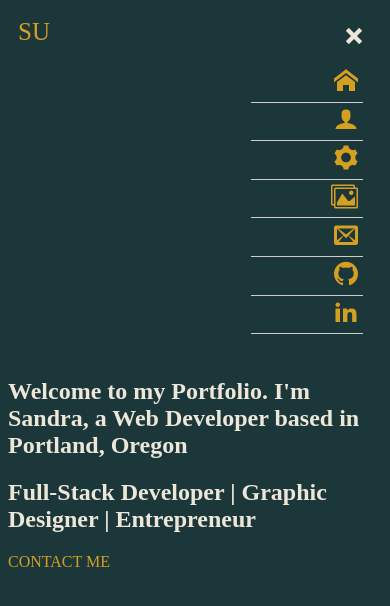
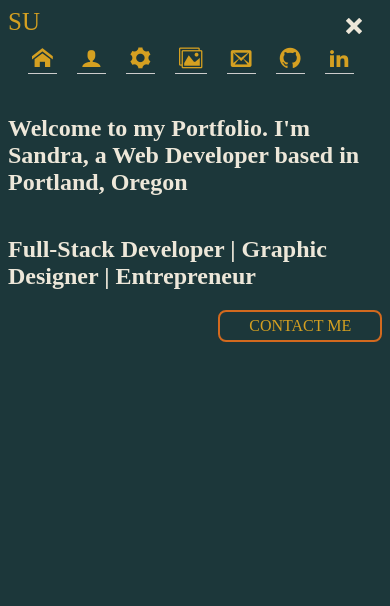
Before and after one commit to sandraul/301n-portfolio, a website: page public/index.html in a window 390 px wide. Both pictures are taken after a click on the element 354 px from the left and 36 px from the top of the page. Drawn offline with Linux system fonts and the light colour scheme; files whose address does not match are found by name.

Commit message:
Worked on CSS

```diff
--- a/public/index.html
+++ b/public/index.html
@@ -17,9 +17,12 @@
   <body>
     <header class="site-header clearfix">
       <nav class="main-nav">
-        <div id="logo"><a href="#" target="_self">SU</a></div>
-        <div class="icon-menu"></div>
-        <div class="icon-cross"></div>
+        <div class="logo-icons">
+          <div id="logo"><a href="#" target="_self">SU</a></div>
+          <div class="icon-menu"></div>
+          <div class="icon-cross"></div>
+        </div>
+      <div class="icon-list">
         <ul>
           <li class="tab" data-content="home" ><a href="#"><i class="icon-home"></i></a>
           <li class="tab" data-content="about"><a href="#"><i class="icon-user"></i></a></li>
@@ -29,12 +32,14 @@
           <li><a href="https://github.com/sandraul" target="_blank"  class="icon-github"></a></li>
           <li><a href="https://www.linkedin.com/in/sandra-ultreras" target="_blank" class="icon-linkedin2"></a></li>
         </ul>
+      </div>
+
       </nav>
     </header>
 
     <main>
 <!-- welcome section  -->
-    <section id="main" class="tab-content">
+    <section id="home" class="tab-content">
       <h1>Welcome to my Portfolio. I'm Sandra, a Web Developer based in Portland, Oregon</h1>
       <h2>Full-Stack Developer | Graphic Designer | Entrepreneur</h2>
       <a class="contact-button" href="mailto:sandraultreras@gmail.com" target="_top">CONTACT ME</a>
@@ -44,7 +49,8 @@
     <section id="about" class="tab-content">
           <div id="about-container">
             <h1>About Me</h1>
-              <p>I grew up in Oaxaca, a relativly small city from Mexico.</p>
+              <p>Lorem ipsum dolor sit amet, consectetur adipiscing elit. Aliquam finibus nisl lacus, id finibus est rhoncus eget. Morbi ipsum dolor, mollis lobortis efficitur in, luctus ac tellus. Morbi in magna tincidunt nisi venenatis congue. Nam ullamcorper pharetra eleifend. Sed rhoncus lectus non lectus convallis molestie. Morbi convallis semper magna faucibus accumsan. Integer tortor diam, convallis et facilisis eu, suscipit non sapien. Nullam ut porta sem, vitae vehicula eros.</p><br>
+              <p>Suspendisse condimentum quam nulla, in commodo purus posuere a. Phasellus ultrices nisi et enim hendrerit, sed mattis enim finibus. Curabitur consequat arcu quis odio bibendum, ut egestas erat tempor. Morbi ipsum orci, semper quis fermentum in, gravida a libero. Vestibulum sodales ultrices convallis. Integer porttitor quam a tincidunt venenatis. Nulla nisi sem, porta at mauris vitae, hendrerit fermentum leo. Vestibulum ultrices auctor ante, et tincidunt odio mollis ac. Cras condimentum efficitur pharetra.</p>
           </div>
     </section>
 
@@ -52,7 +58,12 @@
     <section id="skills" class="tab-content">
       <div class="skills-container">
         <h1>Skills:</h1>
-          <p>TEXTtextTexT, TEXTtextTexT, TEXTtextTexT, TEXTtextTexT, TEXTtextTexT</p>
+          <p>Lorem ipsum dolor sit amet, consectetur adipiscing elit. Aliquam finibus nisl lacus, id finibus est rhoncus eget. Morbi ipsum dolor, mollis lobortis efficitur in, luctus ac tellus. </p>
+            <ul>
+              <li>Morbi in magna tincidunt nisi.</li>
+              <li>Nam ullamcorper pharetra eleifend.</li>
+              <li>Sed rhoncus lectus non lectus convallis molestie.</li>
+            </ul>
       </div>
     </section>
 
@@ -71,7 +82,6 @@
 
     <script src="vendor/jquery-3.2.1.js"></script>
     <script src="vendor/handlebars-v4.0.11.js"></script>
-    <script src="scripts/portfolioData.js"></script>
     <script src="scripts/portfolio.js"></script>
     <script src="scripts/portfolioView.js"></script>
   </body>
--- a/public/scripts/portfolio.js
+++ b/public/scripts/portfolio.js
@@ -24,7 +24,7 @@ Portfolio.fetchAll = function() {
   } else {
   console.log("localStorage doesn't exist");
   $.getJSON("/data/portfolioJSON.json", function(data) {
-    localStorage.setItem ('portfolioData', JSON.stringify(data));
+    localStorage.setItem('portfolioData', JSON.stringify(data));
     Portfolio.loadAll(data);
     portfolioView.initPage();
     })
--- a/public/scripts/portfolioData.js
+++ /dev/null
@@ -1,25 +0,0 @@
-'use strict'
-
-//Raw data array for WORK SECTION
-var portfolioData = [
-  {
-    image: "images/work1.jpg",
-    title: "Ancestro Products",
-    description: "<p>This is my first work. 2008</p>",
-    link: "http://www.ancestroproducts.com",
-  },
-
-  {
-    image: "images/work2.jpg",
-    title: "Hacienda CDC",
-    description: "<p>This is my second work. 2012</p>",
-    link: "http://www.haciendacdc.com",
-  },
-
-  {
-    image: "images/work3.jpg",
-    title: "Eat.Think.Grow",
-    description: "<p>This is my third work. 2016</p>",
-    link: "http://www.eatthinkgrow.org",
-  },
-];
--- a/public/scripts/portfolioView.js
+++ b/public/scripts/portfolioView.js
@@ -6,7 +6,7 @@ portfolioView.handleMainNav = function () {
 
   $('.icon-menu').on('click', function () {
 
-    $('.main-nav ul').slideToggle('slow', function () {
+    $('.icon-list').slideToggle('slow', function () {
       $('.icon-menu').hide();
       $('.icon-cross').show();
     });
@@ -15,7 +15,7 @@ portfolioView.handleMainNav = function () {
 
   $('.icon-cross').on('click', function () {
 
-    $('.main-nav ul').slideToggle('slow', function () {
+    $('.icon-list').slideToggle('slow', function () {
       $('.icon-cross').hide();
       $('.icon-menu').show();
     });
@@ -33,12 +33,11 @@ portfolioView.handleTabs = function() {
     if ($('.icon-cross').css('display') !== 'none') {
       $('.icon-cross').click(); //This hides the menu when clicking on a section
     }
-  });
-
+  })
   //This shows the main section only on initial load
   $('.tab-content').hide();
-  $('#main').fadeIn(1000);
-}
+  $('#home').fadeIn(1000);
+};
 
 portfolioView.initPage = function() {
   Portfolio.all.forEach(function(project) {
@@ -51,5 +50,4 @@ $(document).ready(function() {
   portfolioView.handleMainNav();
   portfolioView.handleTabs();
   Portfolio.fetchAll();
-
 })
--- a/public/styles/base.css
+++ b/public/styles/base.css
@@ -3,20 +3,17 @@
 @import 'modules.css';
 
 body {
-  /*line-height: 1.5;*/
-  /*font-size: 100%;*/
   color: #EDE7D9;
   background-color: #1C373A;
-  /*margin: 0 auto;*/
-  /*width: 100%;*/
 }
 
 
 /*TEXT STYLES
 =======================================*/
 
-p {
+p, ul {
   font-size: 1em;
+  color: DarkKhaki;
 }
 
 /*LINK STYLES
--- a/public/styles/modules.css
+++ b/public/styles/modules.css
@@ -1,6 +1,6 @@
+/*--- HEADER ---*/
 .icon-menu {
-   float: right;
-   margin: 20px;
+  margin: 10px 20px 10px 0;
   padding: 0;
   font-size: 100%;
   position: relative;
@@ -8,23 +8,30 @@
 
 .icon-cross {
   display: none;
-  float: right;
-  margin: 20px;
+  margin: 10px 20px 10px 0;
   padding: 0;
   font-size: 100%;
   position: relative;
 }
 
+.logo-icons {
+  display: flex;
+  justify-content: space-between;
+}
+
+.icon-list {
+  display: none;
+}
+
 .main-nav ul {
-   float: right;
-   width: 30%;
-   display: none;
+  display: flex;
+  flex-direction: row;
+  justify-content: space-evenly;
   margin-top: 0;
-   margin-right: .8em;
+  margin-right: .4em;
+  padding: 0;
   list-style: none;
-   clear: both;
-   font-size: 1.5em;
-   /*transition: all .3s ease-out;*/
+  font-size: 1.3em;
 }
 
 .main-nav li {
@@ -34,20 +41,26 @@
 }
 
 .main-nav #logo {
-   float: left;
-   padding: 10px;
+  /*padding: 10px;*/
   font-size: 25px;
-   /*display: inline-block;*/
 }
 
 main .contact-button {
+  width: 40%;
+  align-self: flex-end;
+  text-align: center;
+  padding: 5px;
+  border: 2px solid chocolate;
+  border-radius: 8px;
+}
 
+#skills ul {
+  list-style: none;
 }
 
 .image-show {
   width: 100%;
   opacity: 0.2;
-   /*z-index: -1;*/
 }
 
 .image-show:hover {
@@ -80,17 +93,20 @@ article {
   font-size: 18px;
 }
 
-.main-nav {
-  /*height: 50px;*/
-}
-
 .tab-content {
-  float: right;
+  display: flex;
+  flex-direction: column;
   width: 100%;
 }
 
+/*small devices*/
+@media (min-width: 576px) {
+
+}
+
+
 /*Tablet*/
-@media only screen and (min-width: 640px) {
+@media (min-width: 768px) {
   .main-nav ul {
     width: 100%;
     display: inline-block;
@@ -103,7 +119,7 @@ article {
 }
 
 /*Desktop*/
-@media only screen and (min-width: 960px) {
+@media (min-width: 992px) {
   header, main {
     display: inline-block;
     height: 100vh;
@@ -130,3 +146,6 @@ article {
     border-bottom: none;
   }
 }
+
+/*Large devices*/
+@media (min-width: 1200px)
```
Also changed, not shown: README.md. Lines whose indentation alone changed are shown as unchanged.
